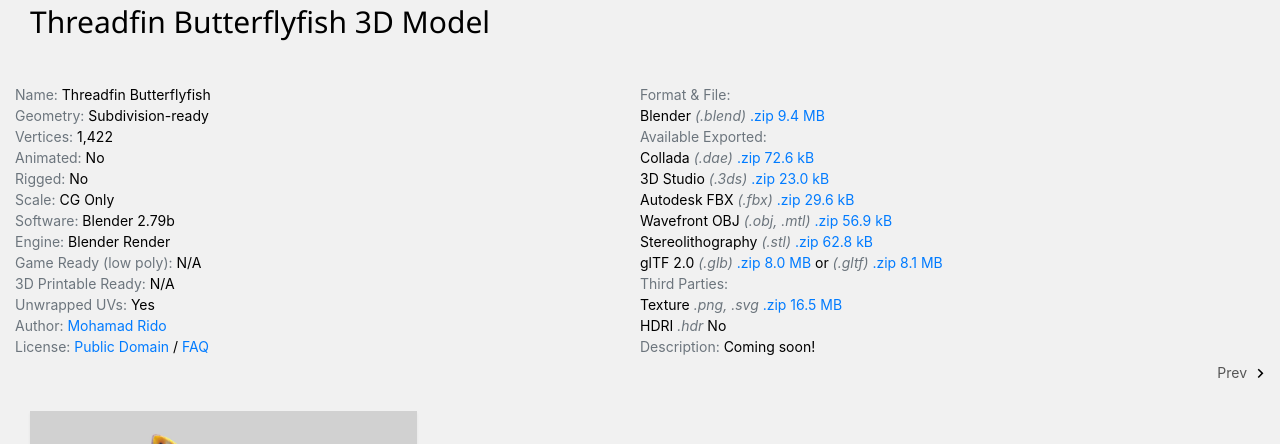
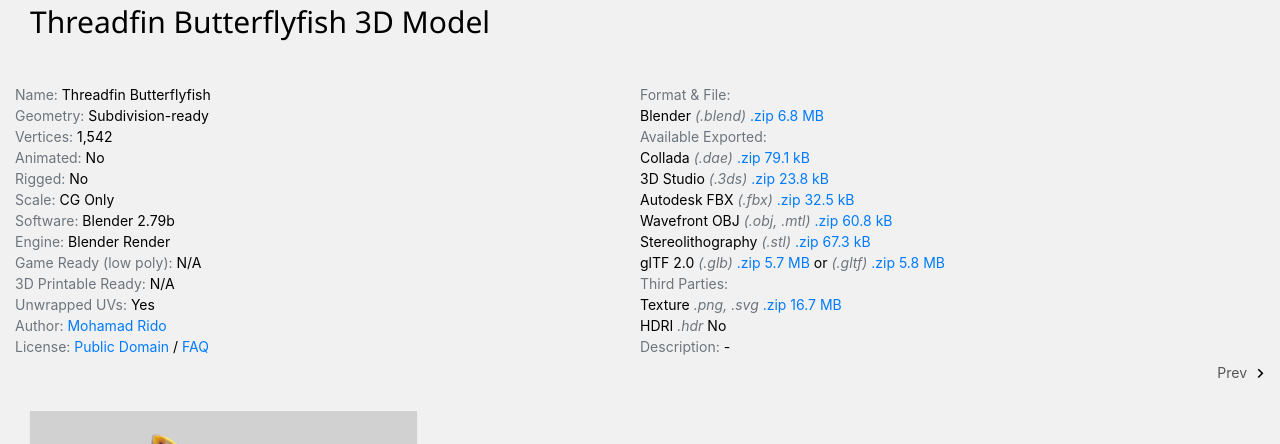
Before and after one commit to artslinux/zltzkjkl0emxcajsghsqi6wv479to0emgeyrcryesou, a Jekyll site: the page built from _posts/2022-12-29-threadfin-butterflyfish.md, in a window 1280 px wide and 900 px high, scrolled down 653 px. Shown: the part 153-597 px from the top of the window. Built offline with Jekyll 4.4.1, drawn with Linux system fonts in a browser that asks for light colours; nearby versions of some CDN libraries; our own code applies the rules of GitHub Pages for plain Markdown files.

Commit message:
Update 2022-12-29-threadfin-butterflyfish.md

```diff
--- a/_posts/2022-12-29-threadfin-butterflyfish.md
+++ b/_posts/2022-12-29-threadfin-butterflyfish.md
@@ -7,7 +7,7 @@ tags: [ fish ]
 image: "/assets/images/threadfin-butterflyfish.jpg"
 object: "Threadfin Butterflyfish"
 geometry: "Subdivision-ready"
-vertices: "1,422"
+vertices: "1,542"
 uvunwrapped: "Yes"
 animated: "No"
 software: "Blender 2.79b"
@@ -17,17 +17,17 @@ engine: "Blender Render"
 gameready: "N/A"
 3dprintableready: "N/A"
 admin: "<a href='/about'>Mohamad Rido</a>"
-blend: "<a title='Object' href='' onclick='threadfin_butterflyfish_blend()' >.zip 9.4 MB</a>"
-dae: "<a title='Object' href='' onclick='threadfin_butterflyfish_dae()' >.zip 72.6 kB</a>"
-3ds: "<a title='Object' href='' onclick='threadfin_butterflyfish_3ds()' >.zip 23.0 kB</a>"
-fbx: "<a title='Object' href='' onclick='threadfin_butterflyfish_fbx()' >.zip 29.6 kB</a>"
-obj: "<a title='Object' href='' onclick='threadfin_butterflyfish_obj()' >.zip 56.9 kB</a>"
-stl: "<a title='Object' href='' onclick='threadfin_butterflyfish_stl()' >.zip 62.8 kB</a>"
-glb: "<a title='Object' href='' onclick='threadfin_butterflyfish_glb()' >.zip 8.0 MB</a>"
-gltf: "<a title='Object' href='' onclick='threadfin_butterflyfish_gltf()' >.zip 8.1 MB</a>"
-texture: "<a title='Texture' href='' onclick='threadfin_butterflyfish_texture()' >.zip 16.5 MB</a>"
+blend: "<a title='Object' href='' onclick='threadfin_butterflyfish_blend()' >.zip 6.8 MB</a>"
+dae: "<a title='Object' href='' onclick='threadfin_butterflyfish_dae()' >.zip 79.1 kB</a>"
+3ds: "<a title='Object' href='' onclick='threadfin_butterflyfish_3ds()' >.zip 23.8 kB</a>"
+fbx: "<a title='Object' href='' onclick='threadfin_butterflyfish_fbx()' >.zip 32.5 kB</a>"
+obj: "<a title='Object' href='' onclick='threadfin_butterflyfish_obj()' >.zip 60.8 kB</a>"
+stl: "<a title='Object' href='' onclick='threadfin_butterflyfish_stl()' >.zip 67.3 kB</a>"
+glb: "<a title='Object' href='' onclick='threadfin_butterflyfish_glb()' >.zip 5.7 MB</a>"
+gltf: "<a title='Object' href='' onclick='threadfin_butterflyfish_gltf()' >.zip 5.8 MB</a>"
+texture: "<a title='Texture' href='' onclick='threadfin_butterflyfish_texture()' >.zip 16.7 MB</a>"
 hdri: "No"
 imagetexture: ".png, .svg"
 environment: ".hdr"
-notice: "Coming soon!"
+notice: "-"
 ---
```
